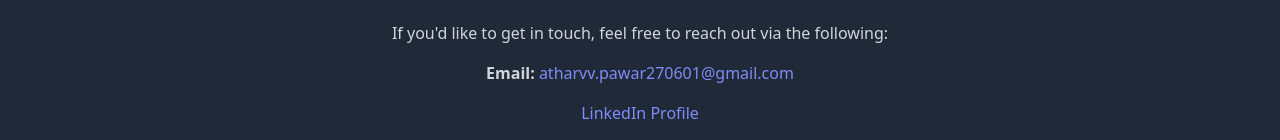
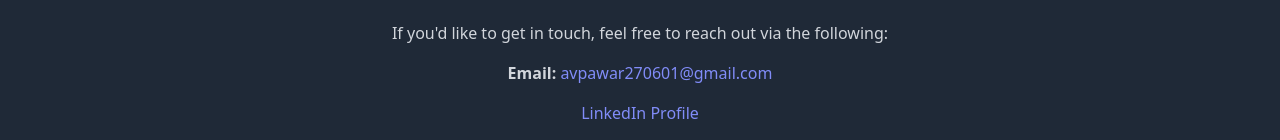
Before and after one commit to atharvpawar270601/Portfolio, a plain HTML site: page index.html in a window 1280 px wide. Shown: the part 5039-5179 px from the top of the page. Drawn offline with nearby package versions, Linux system fonts and the light colour scheme.

Commit message:
Update index.html

```diff
--- a/index.html
+++ b/index.html
@@ -305,7 +305,7 @@
     <!-- Email Section -->
     <p class="text-gray-300 mb-4">
       <strong>Email:</strong>
-      <a href="mailto:avpawar270601@gmail.com" class="text-indigo-400 hover:text-indigo-600">atharvv.pawar270601@gmail.com</a>
+      <a href="mailto:avpawar270601@gmail.com" class="text-indigo-400 hover:text-indigo-600">avpawar270601@gmail.com</a>
     </p>
 
     <!-- LinkedIn Section -->
```
